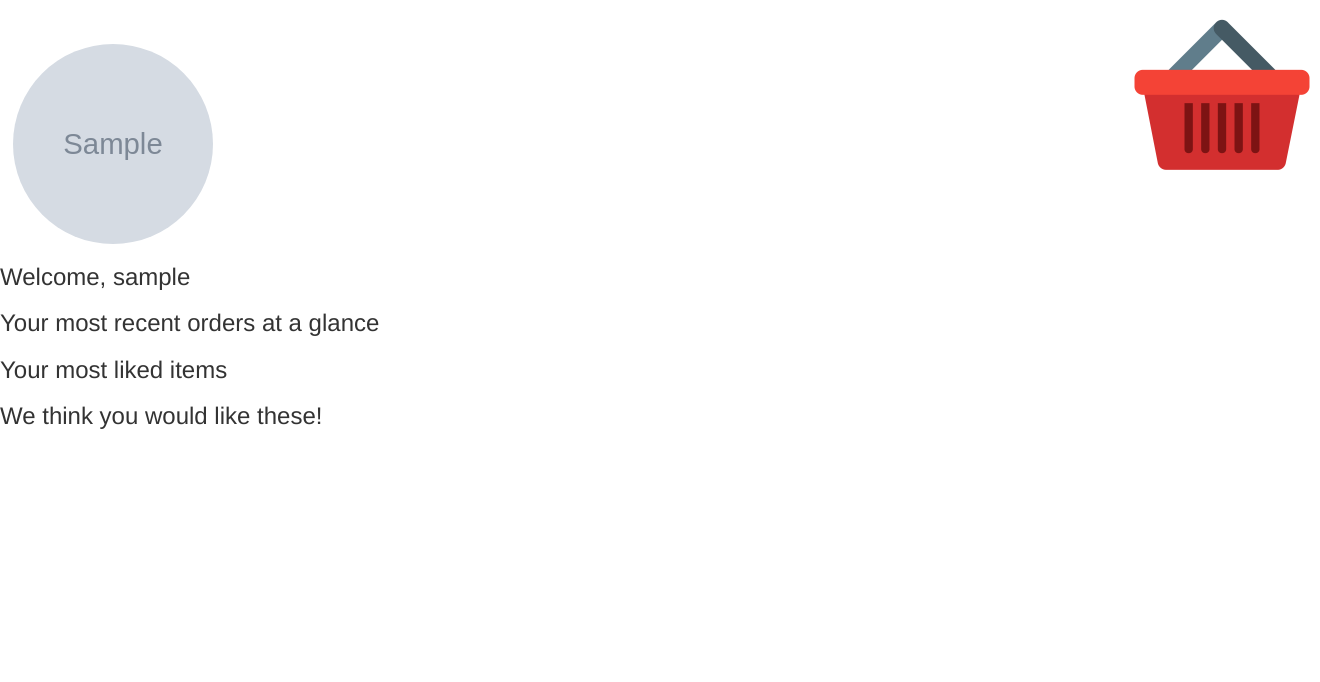
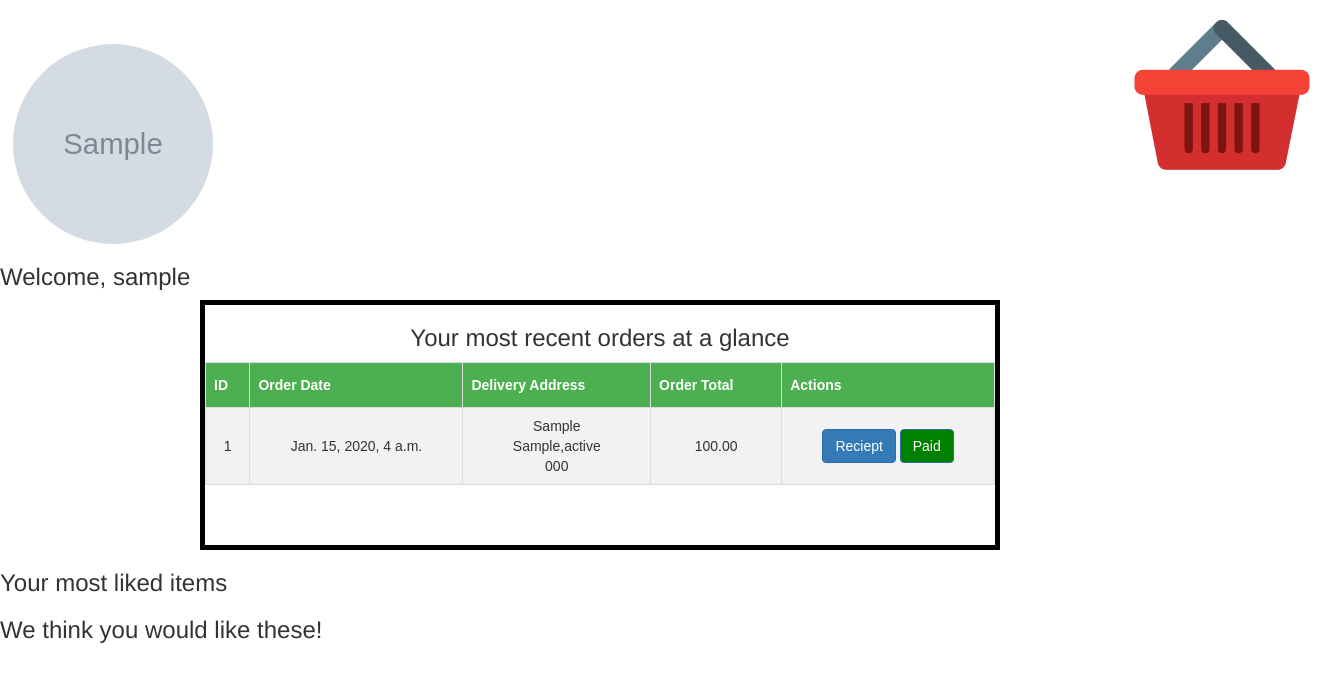
Before and after one commit to cjuanito797/group_project, a Django app: page /customerView/ in a window 1320 px wide. Shown: the part 41-723 px from the top of the page. Run offline with Django 3.2, Linux system fonts and the light colour scheme; a user stored in the database is signed in; tables that the repository leaves empty hold one stand-in row (values such as "Sample post"); grey boxes marked "Sample" are stand-in pictures; some libraries are stand-ins or nearby versions.

Commit message:
Update base.html

```diff
--- a/chineseSpicyFlavor/templates/account/base.html
+++ b/chineseSpicyFlavor/templates/account/base.html
@@ -25,6 +25,8 @@
 
         $(".post-form")[0].reset(); // this is to reset the form
     </script>
+    <link rel="stylesheet" href="https://maxcdn.bootstrapcdn.com/bootstrap/3.3.4/css/bootstrap.min.css">
+
     <style>
         /* Remove the navbar's default margin-bottom and rounded borders */
 
@@ -61,21 +63,21 @@
             border-radius: 50px;
         }
 
-        #ShoppingCart{
+        #ShoppingCart {
             position: absolute;
             top: 5%;
             left: 85%;
             background: transparent;
         }
 
-        #productCt{
+        #productCt {
             position: relative;
             top: 3%;
             left: 15%;
 
         }
 
-        .second_top{
+        .second_top {
             margin-top: 65px;
         }
 
@@ -134,6 +136,49 @@
             display: block;
         }
 
+
+        #mostRecentOrders {
+            font-family: Arial, Helvetica, sans-serif;
+            border-collapse: collapse;
+            width: 100%;
+        }
+
+        #mostRecentOrders td, #mostRecentOrders th {
+            border: 1px solid #ddd;
+            padding: 8px;
+        }
+
+        #mostRecentOrders tr:nth-child(even) {
+            background-color: #f2f2f2;
+        }
+
+        #mostRecentOrders tr:hover {
+            background-color: #ddd;
+        }
+
+        #mostRecentOrders th {
+            padding-top: 12px;
+            padding-bottom: 12px;
+            text-align: left;
+            background-color: #4CAF50;
+            color: white;
+        }
+
+        #recentOrders {
+            text-align: center;
+            position: relative;
+            margin-left: 200px;
+            border: 5px solid black;
+            width: 750px;
+            height: 250px;
+            overflow-y: auto;
+            width: 800px;
+
+        }
+
+        #favoriteItems{
+            position: relative;
+        }
 
 
     </style>
@@ -209,24 +254,81 @@
     <div id="ShoppingCart">
 
         <a href="{% url "cart:cart_detail" %}">
-    <img src="../../static/images/redBasket.png" width="200" >
+            <img src="../../static/images/redBasket.png" width="200">
         </a>
     </div>
 </div>
 
-<div id ="recentOrders">
+<div id="recentOrders">
 
     <h3>Your most recent orders at a glance</h3>
 
+    {% if orders.count == 0 %}
+        <p>It Looks Like You Don't Have Any Orders. Start Shopping Now!</p>
+
+    {% else %}
+        <table id="mostRecentOrders">
+            <th>ID</th>
+            <th>Order Date</th>
+            <th>Delivery Address</th>
+            <th>Order Total</th>
+            <th colspan="3">Actions</th>
+
+
+            {% for o in orders %}
+                {% if forloop.counter < 5 %}
+
+                    <tr>
+                        <td>{{ o.id }}</td>
+                        <td>{{ o.created }}</td>
+                        {% ifnotequal o.address.pk None %}
+                            <td>{{ o.address.streetNum }}<br>{{ o.address.city }},{{ o.address.state }}<br>{{ o.address.zipcode }}
+                            </td>
+
+                        {% endifnotequal %}
+                        {% ifequal o.address.pk None %}
+                            <td>Chinese Spicy Flavor</td>
+                        {% endifequal %}
+                        <td>{{ o.get_total_cost }}</td>
+                        <td><a href="{% url 'chineseSpicyFlavor:OrderDetail' pk=o.pk %}"
+                               class="btn btn-primary">Reciept</a>
+                            {% if o.paid %}
+                                <a href="{% url 'chineseSpicyFlavor:myOrders' %}" class="btn btn-primary"
+                                   style="background-color:green;">Paid</a>
+                            {% else %}
+                                <a href="{% url 'payment:process' %}" class="btn btn-primary"
+                                   style="background-color: red">Pay</a>
+
+                            {% endif %}
+
+                        </td>
+                    </tr>
+                {% endif %}
+
+            {% endfor %}
+        </table>
+    {% endif %}
 
 
 </div>
 
-<div id = "favoriteItems">
+<div id="favoriteItems">
     <h3>Your most liked items</h3>
+    {% for foo in oi %}
+        {% if forloop.counter < 3 %}
+            <p>{{ foo.product.name}}</p>
+            <img src="
+            {% if user.profile.image %}{{ foo.product.image.url }}{% else %}{% static "images/logo1.jpg" %}{% endif %}"
+             alt="panda" width="200" height="200" style="border-radius: 50%">
+        {% endif %}
+
+
+    {% endfor %}
+
+
 </div>
 
-<div id ="recommendations">
+<div id="recommendations">
     <h3>We think you would like these!</h3>
 </div>
 </body>
```
Lines whose indentation alone changed are shown as unchanged.
